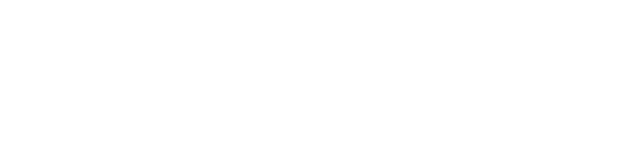
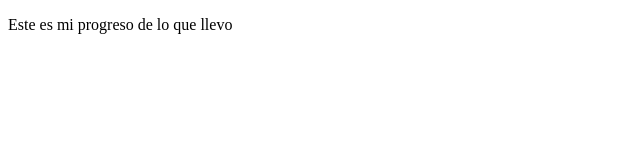
Before and after one commit to JeSuS1617/Proyecto1, a plain HTML site: page index.html in a window 1280 px wide. Shown: the whole page, without its empty margins (0-640 px from the left). Drawn offline with Linux system fonts and the light colour scheme.

Commit message:
cambios agregamos que vamos progresando

```diff
--- a/index.html
+++ b/index.html
@@ -8,7 +8,7 @@
 </head>
 <body>
     <p>
-
+        Este es mi progreso de lo que llevo
     </p>
 </body>
 </html>
```
